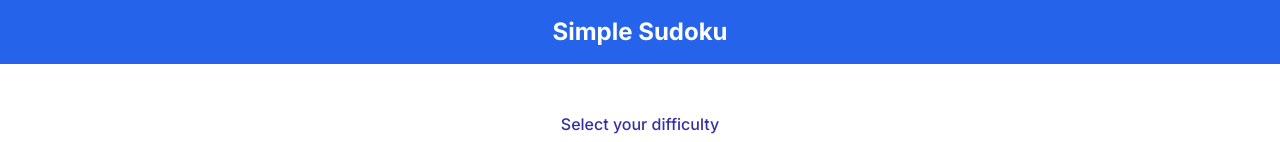
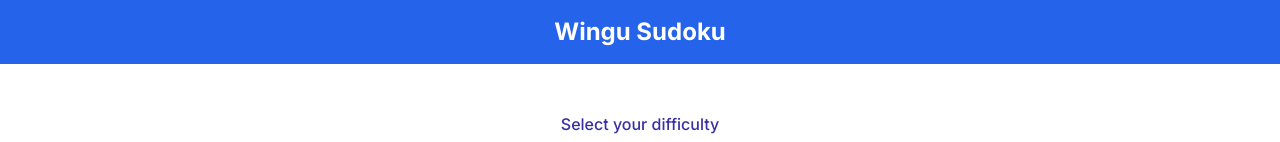
Before and after one commit to drijnkels/sudoku, a Next.js app: page / in a window 1280 px wide. Shown: the top 142 px of the page. Built offline with nearby package versions, Linux system fonts and the light colour scheme.

Commit message:
Rename app and prepare for deployment

```diff
--- a/package.json
+++ b/package.json
@@ -1,17 +1,17 @@
 {
-  "name": "simple-sudoku",
+  "name": "wingu-sudoku",
   "description": "Simple sudoku app to enjoy a Sudoku on a mobile device without ads",
   "author": {
     "email": "info@wingusol.com",
     "name": "Daan Rijnkels"
   },
   "license": "Apache-2.0",
-  "version": "0.6.0",
+  "version": "0.8.0",
   "private": false,
   "scripts": {
     "dev": "next dev",
     "build": "next build",
-    "start": "next start",
+    "start": "next start -p 4009",
     "test": "vitest",
     "lint": "next lint"
   },
--- a/src/app/layout.tsx
+++ b/src/app/layout.tsx
@@ -5,7 +5,7 @@ import './globals.css'
 const inter = Inter({ subsets: ['latin'] })
 
 export const metadata: Metadata = {
-  title: 'Sudoku',
+  title: 'Wingu Sudoku',
   description: 'Simple ad free Sudoku app',
 }
 
@@ -18,7 +18,7 @@ export default function RootLayout({
     <html lang="en">
       <body className={`${inter.className} w-full`}>
         <header className='bg-blue-600 text-2xl font-bold text-white p-4 text-center'>
-          Simple Sudoku
+          Wingu Sudoku
         </header>
         <main className="flex min-h-screen flex-col items-center w-full">
           {children}
```
Also changed, not shown: 2 other files (tests, documents, lock files or other folders).
